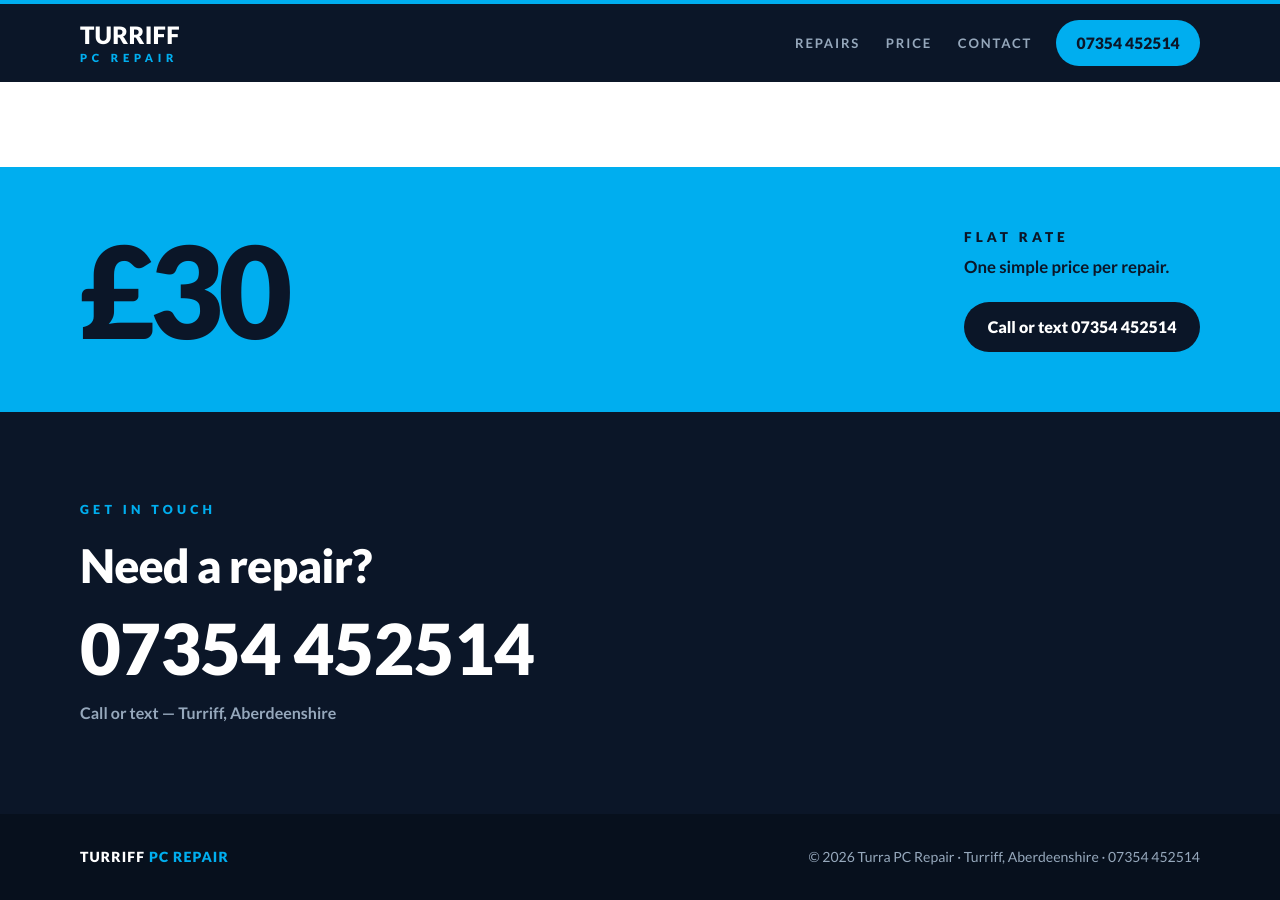
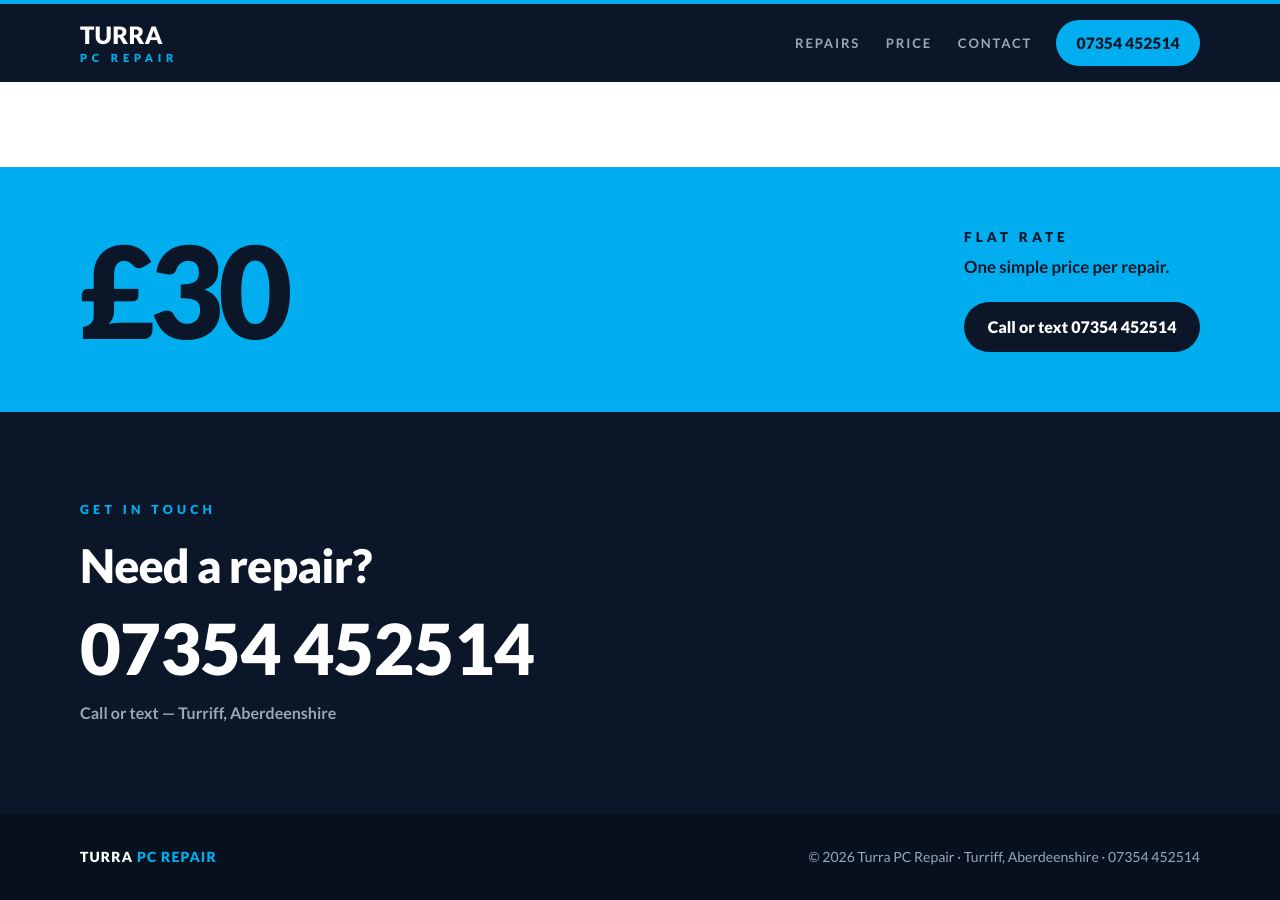
Before and after one commit to linuxer0x42/turriffpcrepair-website, a Jekyll site: the page built from index.html, in a window 1280 px wide and 900 px high, scrolled down 1099 px. Built offline with Jekyll 4.4.1, drawn with Linux system fonts in a browser that asks for light colours.

Commit message:
refactor: rename brand to Turra PC Repair
Replace the remaining "Turriff PC Repair" brand references with
"Turra PC Repair" in the hero front matter, the header and footer
lockups, the stylesheet and config comments, the README title and the
favicon's accessible label.

The service area ("Turriff, Aberdeenshire") and the example domain in
the deployment notes still refer to the town, so they are unchanged.

```diff
--- a/_config.yml
+++ b/_config.yml
@@ -1,5 +1,5 @@
 # ---------------------------------------------------------------------------
-# Turriff PC Repair - Jekyll configuration
+# Turra PC Repair - Jekyll configuration
 # Change business details here once and the whole site follows.
 # ---------------------------------------------------------------------------
 
--- a/_includes/footer.html
+++ b/_includes/footer.html
@@ -1,6 +1,6 @@
 <footer class="site-footer">
   <div class="wrap footer-inner">
-    <p class="footer-brand">TURRIFF <span>PC&nbsp;REPAIR</span></p>
+    <p class="footer-brand">TURRA <span>PC&nbsp;REPAIR</span></p>
     <p class="footer-copy">
       &copy; {{ site.time | date: '%Y' }} {{ site.title }} &middot;
       {{ site.area }} &middot;
--- a/_includes/header.html
+++ b/_includes/header.html
@@ -2,7 +2,7 @@
   <div class="wrap header-inner">
 
     <a class="brand" href="{{ '/' | relative_url }}">
-      <span class="brand-name">TURRIFF</span>
+      <span class="brand-name">TURRA</span>
       <span class="brand-sub">PC&nbsp;REPAIR</span>
     </a>
 
--- a/assets/css/main.css
+++ b/assets/css/main.css
@@ -1,5 +1,5 @@
 /* ===========================================================================
-   Turriff PC Repair - site styles
+   Turra PC Repair - site styles
    Colours, type and shapes are lifted straight from the A5 flyer.
    =========================================================================== */
 
--- a/index.html
+++ b/index.html
@@ -2,7 +2,7 @@
 layout: default
 title: Computer repair in Turriff
 description: >-
-  Turriff PC Repair fixes Windows problems, slow computers and hardware
+  Turra PC Repair fixes Windows problems, slow computers and hardware
   upgrades for one flat rate of £30. Call or text 07354 452514.
 ---
 
```
Also changed, not shown: README.md, assets/favicon.svg.
